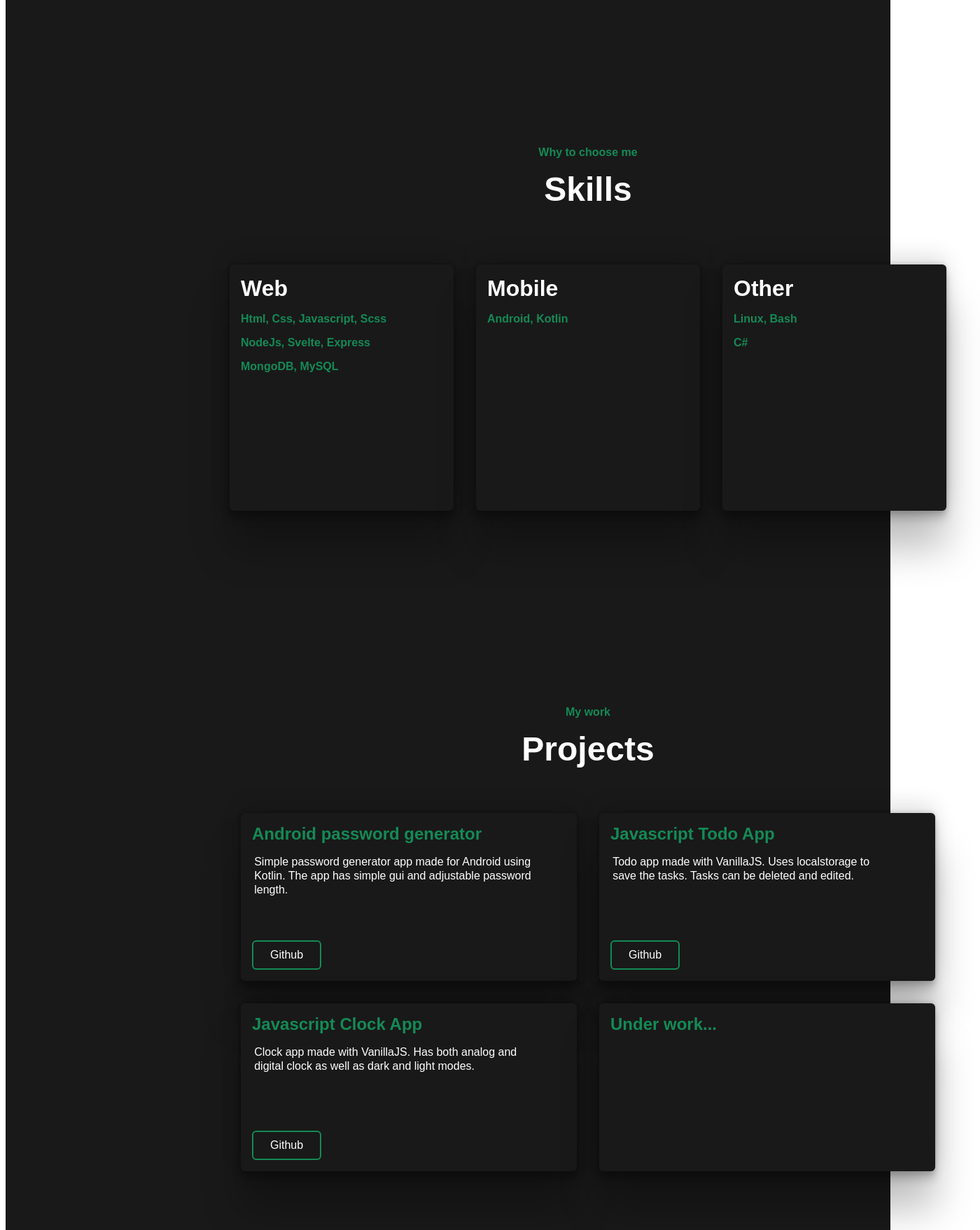
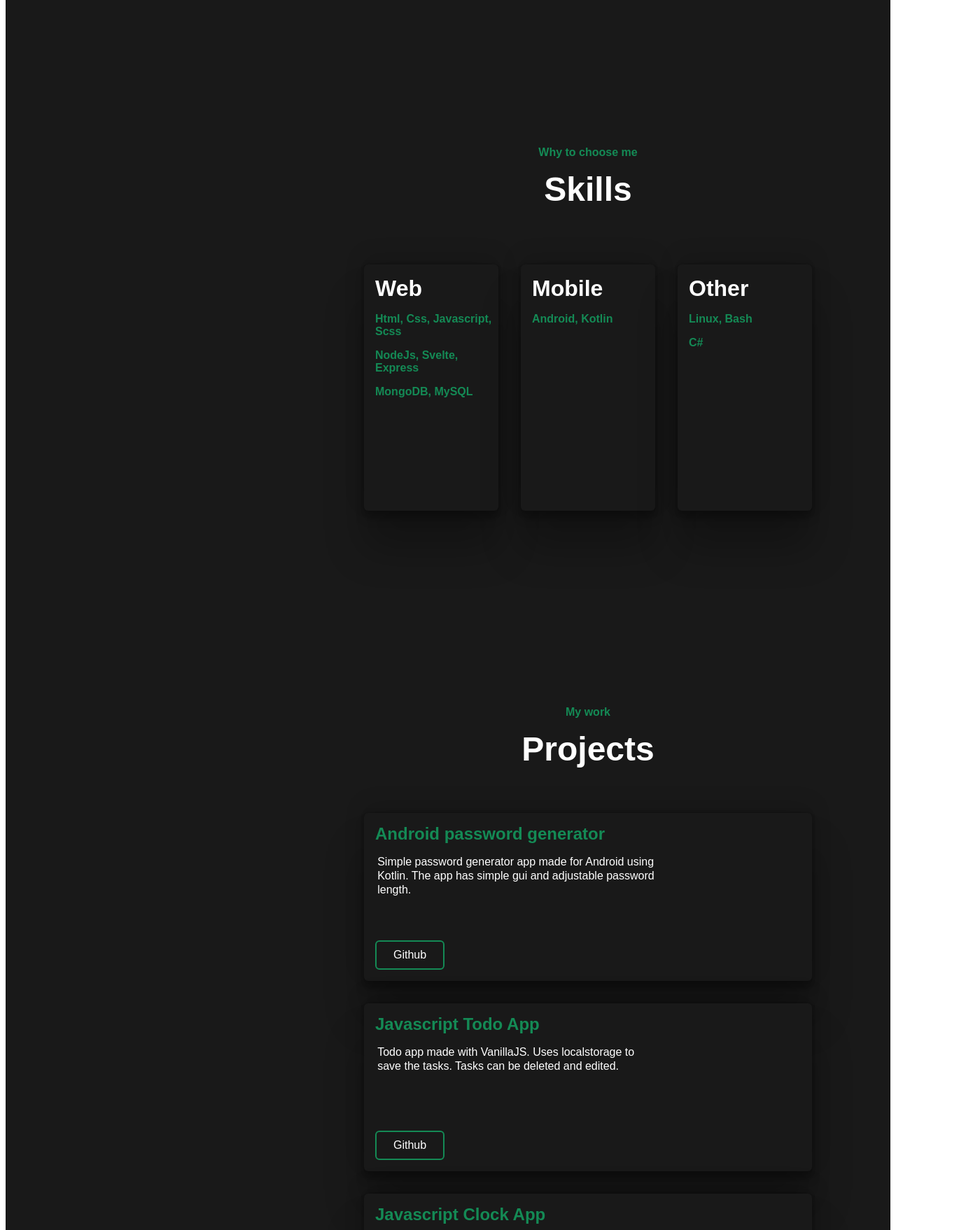
Before and after one commit to E3TU/Svelte-portfolio, a SvelteKit app: page / in a window 1280 px wide. Shown: the part 1431-3189 px from the top of the page at 70% size, 1400 px wide, since content can reach past the window. Built offline with nearby package versions, Linux system fonts and the light colour scheme.

Commit message:
Mobile responsivity

```diff
--- a/src/routes/+page.svelte
+++ b/src/routes/+page.svelte
@@ -376,4 +376,43 @@
       transition: 0.5s;
     }
   }
+  @media only screen and (max-width: 1499px) {
+    #home-container{
+
+    }
+    // .container{
+    //   // justify-content: center;
+    //   align-items: center;
+    //   margin-left: 0;
+    //   width: 100%;
+    // }
+    .flexcontainer{
+      width: 60rem;
+    }
+    .project{
+      width: 25rem;
+    }
+    .box{
+      width: 18rem;
+    }
+  }
+  @media only screen and (max-width: 1360px) {
+    .box{
+      width: 16rem;
+    }
+  }
+  @media only screen and (max-width: 1320px) {
+    .myskills{
+      width: 40rem;
+    }
+    .box{
+      width: 14rem;
+    }
+    .flexcontainer{
+      width: 50rem;
+    }
+    .project{
+      width: 40rem;
+    }
+  }
 </style>
```
Also changed, not shown: src/routes/Navbar.svelte (+6 -1 lines).
